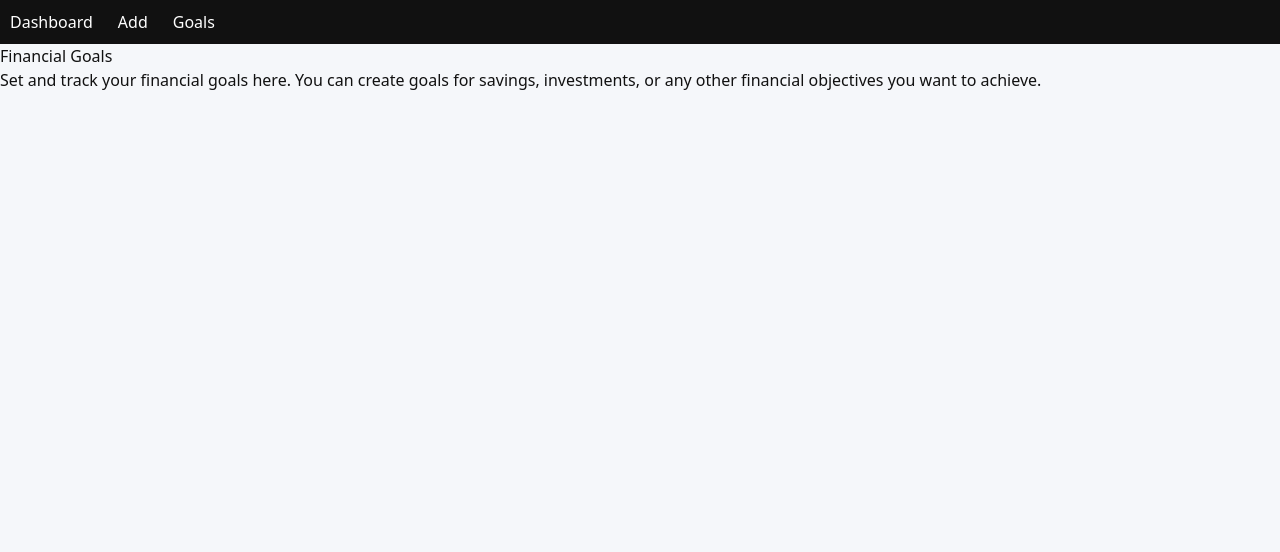
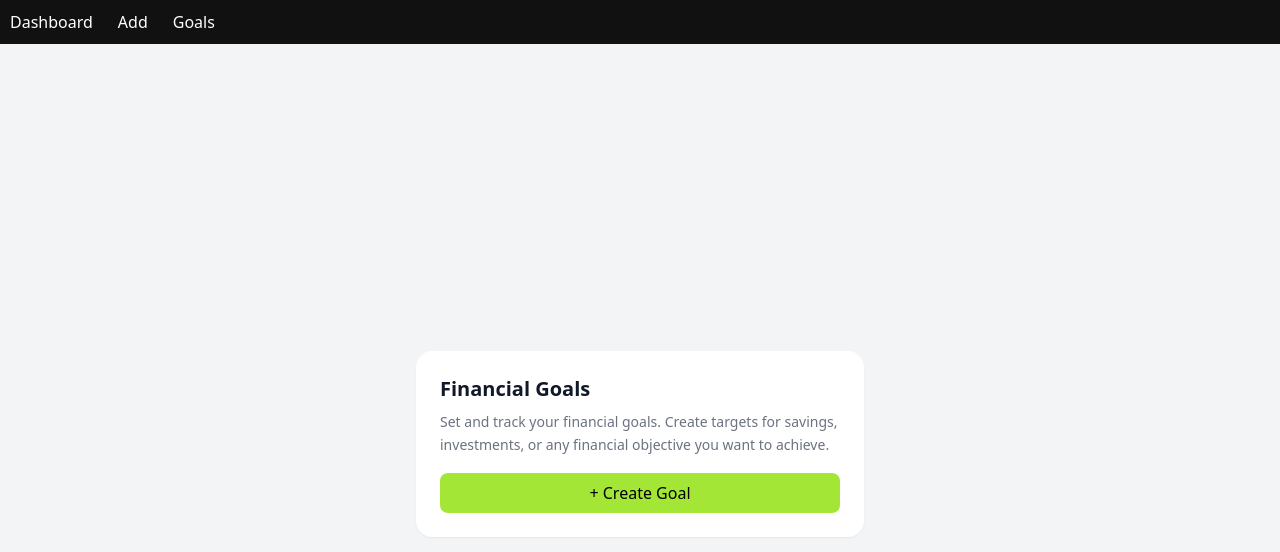
Before and after one commit to denichinv/ai-finance, a React (Vite) app in the folder ai-finance-app/client/: page /goals in a window 1280 px wide. Shown: the top 552 px of the page. Built offline with nearby package versions, Linux system fonts and the light colour scheme.

Commit message:
style goals page with fintech card design

```diff
--- a/ai-finance-app/client/src/pages/Goals.tsx
+++ b/ai-finance-app/client/src/pages/Goals.tsx
@@ -1,12 +1,20 @@
 export default function Goals() {
   return (
-    <div>
-      <h1>Financial Goals</h1>
-      <p>
-        Set and track your financial goals here. You can create goals for
-        savings, investments, or any other financial objectives you want to
-        achieve.
-      </p>
+    <div className="min-h-screen bg-gray-100 flex items-center justify-center">
+      <div className="w-full max-w-md bg-white rounded-2xl shadow-sm p-6 hover:shadow-md transition transform hover:-translate-y-0.5">
+        <h1 className="text-xl font-semibold text-gray-900 mb-2">
+          Financial Goals
+        </h1>
+
+        <p className="text-gray-500 text-sm leading-relaxed mb-4">
+          Set and track your financial goals. Create targets for savings,
+          investments, or any financial objective you want to achieve.
+        </p>
+
+        <button className="w-full bg-lime-400 text-black font-medium py-2 rounded-lg hover:bg-lime-300 transition">
+          + Create Goal
+        </button>
+      </div>
     </div>
   );
 }
```
